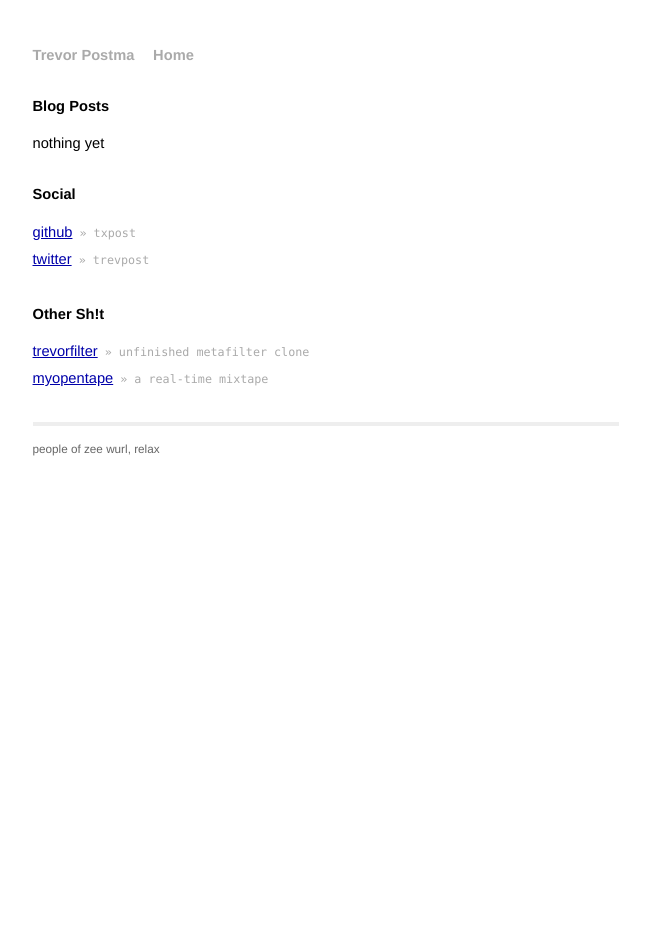
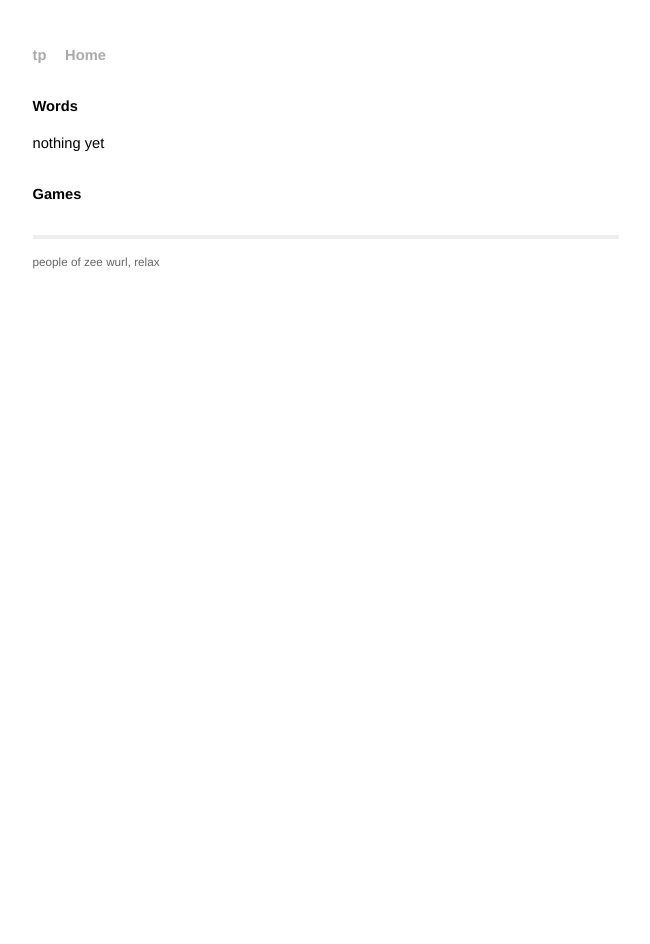
Before and after one commit to txpost/txpost.github.com, a Jekyll site: the page built from index.html, in a window 1280 px wide. Shown: the whole page, without its empty margins (314-964 px from the left). Built offline with Jekyll 4.4.1, drawn with Linux system fonts in a browser that asks for light colours; Markdown is read by kramdown in place of the engine named in the settings.

Commit message:
clean-up

```diff
--- a/index.html
+++ b/index.html
@@ -1,10 +1,11 @@
 ---
 layout: default
-title: Trevor Postma
+title: tp
 ---
 
 <div id="home">
-  <h1>Blog Posts</h1>
+
+  <h1>Words</h1>
 	nothing yet
   <ul class="posts">
     {% for post in site.posts limit:5 %}
@@ -12,16 +13,9 @@ title: Trevor Postma
     {% endfor %}
   </ul>
 
-  <h1>Social</h1>
+  <h1>Games</h1>
   <ul class="posts">
-    <li><a href="http://github.com/txpost/">github</a><span> &raquo; txpost</span></li>
-    <li>    <a href="http://twitter.com/trevpost/">twitter</a><span> &raquo; trevpost</span></li>
+    <li></li>
   </ul>
 
-
-  <h1>Other Sh!t</h1>
-  <ul class="posts">
-    <li><a href="http://radiant-ocean-80.heroku.com/">trevorfilter</a><span> &raquo; unfinished metafilter clone</span></li>
-    <li><a href="http://opentape.trevorpostma.com">myopentape</a><span> &raquo; a real-time mixtape</span></li>
-  </ul>
 </div>
```
